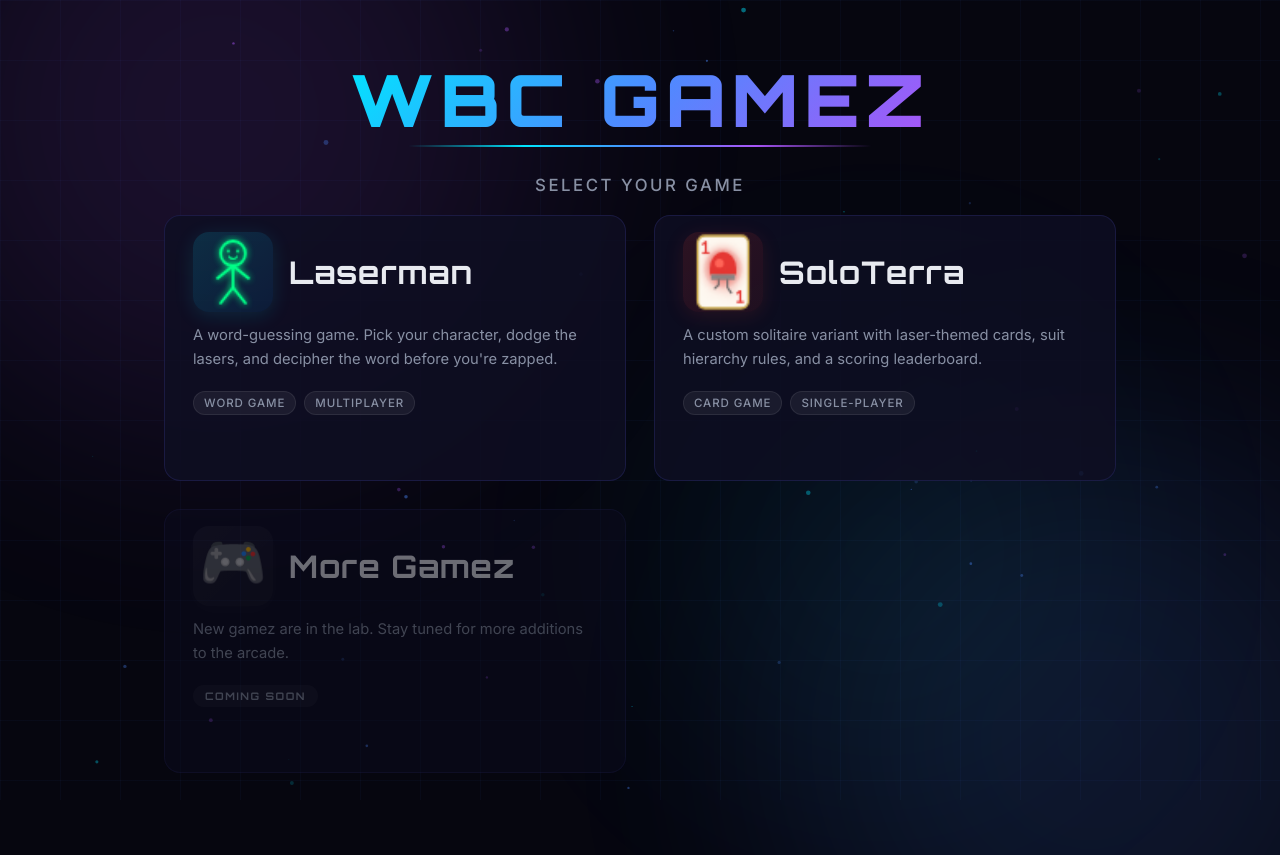
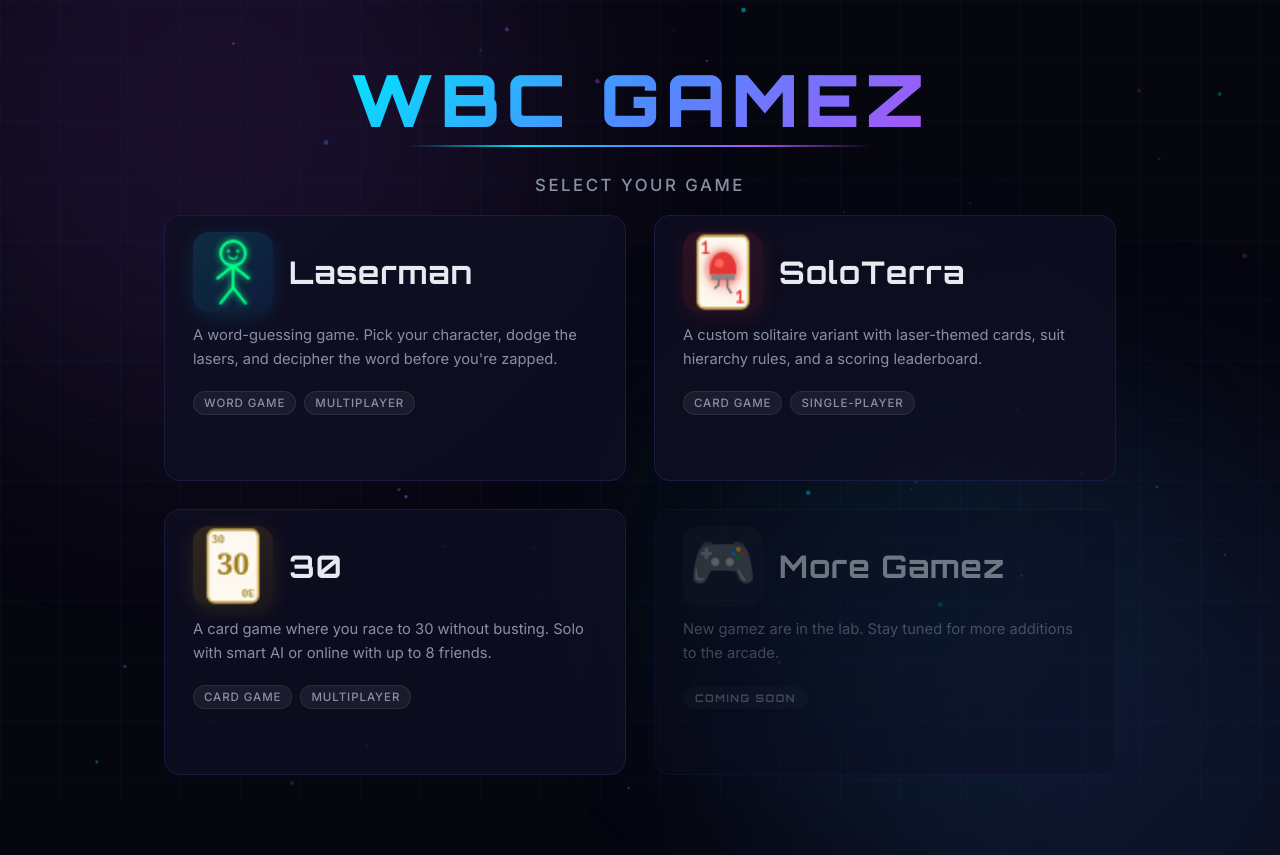
Before and after one commit to BrightInfinity3/wbcgamez, a website: page public/index.html in a window 1280 px wide. Drawn offline with Linux system fonts and the light colour scheme.

Commit message:
Promote 30 to public release — add card to landing page
30 has been password-gated /30/ for testing; now publicly listed
between SoloTerra and More Gamez. Gold-themed card with a custom
mini-card icon showing "30" centered + tiny pips in the corners.

Co-Authored-By: Claude Opus 4.6 <noreply@anthropic.com>

```diff
--- a/public/index.html
+++ b/public/index.html
@@ -221,6 +221,10 @@
       transform: scale(1.65);
     }
 
+    .card-icon canvas.thirty-canvas {
+      transform: scale(1.65);
+    }
+
     .moregames-emoji {
       display: block;
       font-size: 54px;
@@ -331,6 +335,12 @@
       --card-accent: #e53935;
       --card-glow: rgba(229, 57, 53, 0.12);
       --card-icon-bg: linear-gradient(135deg, rgba(229, 57, 53, 0.15), rgba(200, 40, 40, 0.1));
+    }
+
+    .card.thirty {
+      --card-accent: #d4a017;
+      --card-glow: rgba(212, 160, 23, 0.14);
+      --card-icon-bg: linear-gradient(135deg, rgba(212, 160, 23, 0.18), rgba(160, 110, 20, 0.10));
     }
 
     /* === COMING SOON CARDS === */
@@ -448,6 +458,26 @@
         <div class="card-tags">
           <span class="tag">Card Game</span>
           <span class="tag">Single-Player</span>
+        </div>
+        <div class="card-play">
+          Play Now <span class="arrow">&rarr;</span>
+        </div>
+      </a>
+
+      <!-- 30 -->
+      <a href="/30/" class="card thirty">
+        <div class="card-header">
+          <div class="card-icon">
+            <canvas id="thirty-icon" class="thirty-canvas" width="48" height="48"></canvas>
+          </div>
+          <h2 class="card-title">30</h2>
+        </div>
+        <p class="card-desc">
+          A card game where you race to 30 without busting. Solo with smart AI or online with up to 8 friends.
+        </p>
+        <div class="card-tags">
+          <span class="tag">Card Game</span>
+          <span class="tag">Multiplayer</span>
         </div>
         <div class="card-play">
           Play Now <span class="arrow">&rarr;</span>
@@ -723,6 +753,60 @@
       x.restore();
     })();
 
+    // Draw 30 icon — gold playing card with bold "30" centered + corner pips
+    (function() {
+      const c = document.getElementById('thirty-icon');
+      if (!c) return;
+      const x = c.getContext('2d');
+      const gold = '#c8a84e';
+      const goldDark = '#a0801e';
+      const cream = '#fdf8f0';
+
+      // Scale 1.1× around canvas center to match the SoloTerra card footprint
+      x.save();
+      x.translate(24, 24);
+      x.scale(1.1, 1.1);
+      x.translate(-24, -24);
+
+      const cLeft = 10, cTop = 4, cW = 28, cH = 40, cR = 4;
+
+      // Card fill
+      x.fillStyle = cream;
+      x.beginPath();
+      x.roundRect(cLeft, cTop, cW, cH, cR);
+      x.fill();
+
+      // Gold border
+      x.strokeStyle = gold;
+      x.lineWidth = 1.2;
+      x.beginPath();
+      x.roundRect(cLeft, cTop, cW, cH, cR);
+      x.stroke();
+
+      // Big "30" centered with subtle gold stroke + dark gold fill
+      x.fillStyle = goldDark;
+      x.font = '700 16px Georgia, "Times New Roman", serif';
+      x.textAlign = 'center';
+      x.textBaseline = 'middle';
+      x.fillText('30', 24, 24);
+
+      // Tiny "30" in top-left and bottom-right corners (real-card vibe)
+      x.font = '700 6px Georgia, "Times New Roman", serif';
+      x.fillStyle = goldDark;
+      // top-left
+      x.textAlign = 'left';
+      x.textBaseline = 'top';
+      x.fillText('30', cLeft + 2.5, cTop + 2.5);
+      // bottom-right (rotated 180° so it reads from the other side, like a real card)
+      x.save();
+      x.translate(cLeft + cW - 2.5, cTop + cH - 2.5);
+      x.rotate(Math.PI);
+      x.fillText('30', 0, 0);
+      x.restore();
+
+      x.restore();
+    })();
+
   </script>
 </body>
 </html>
```
